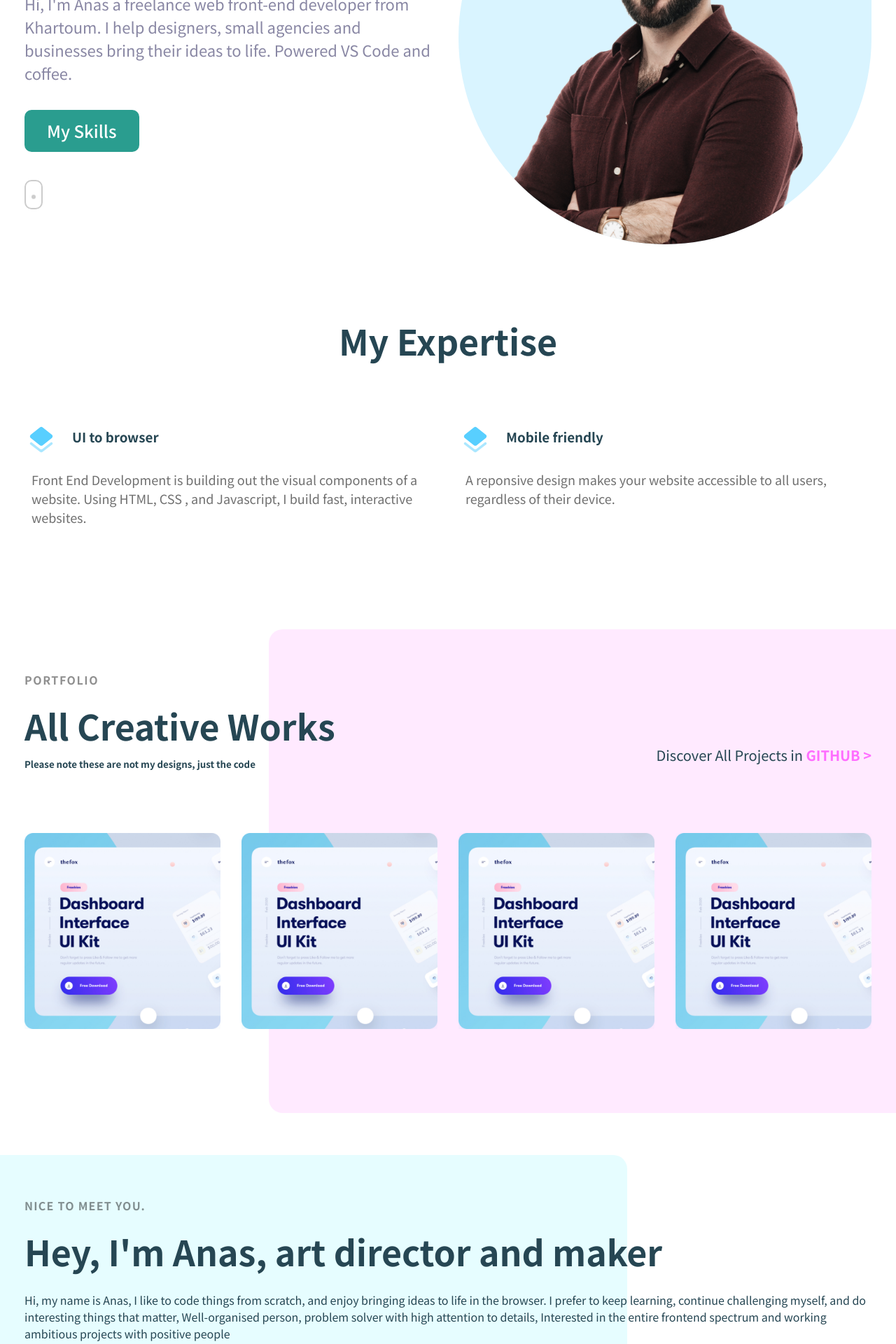
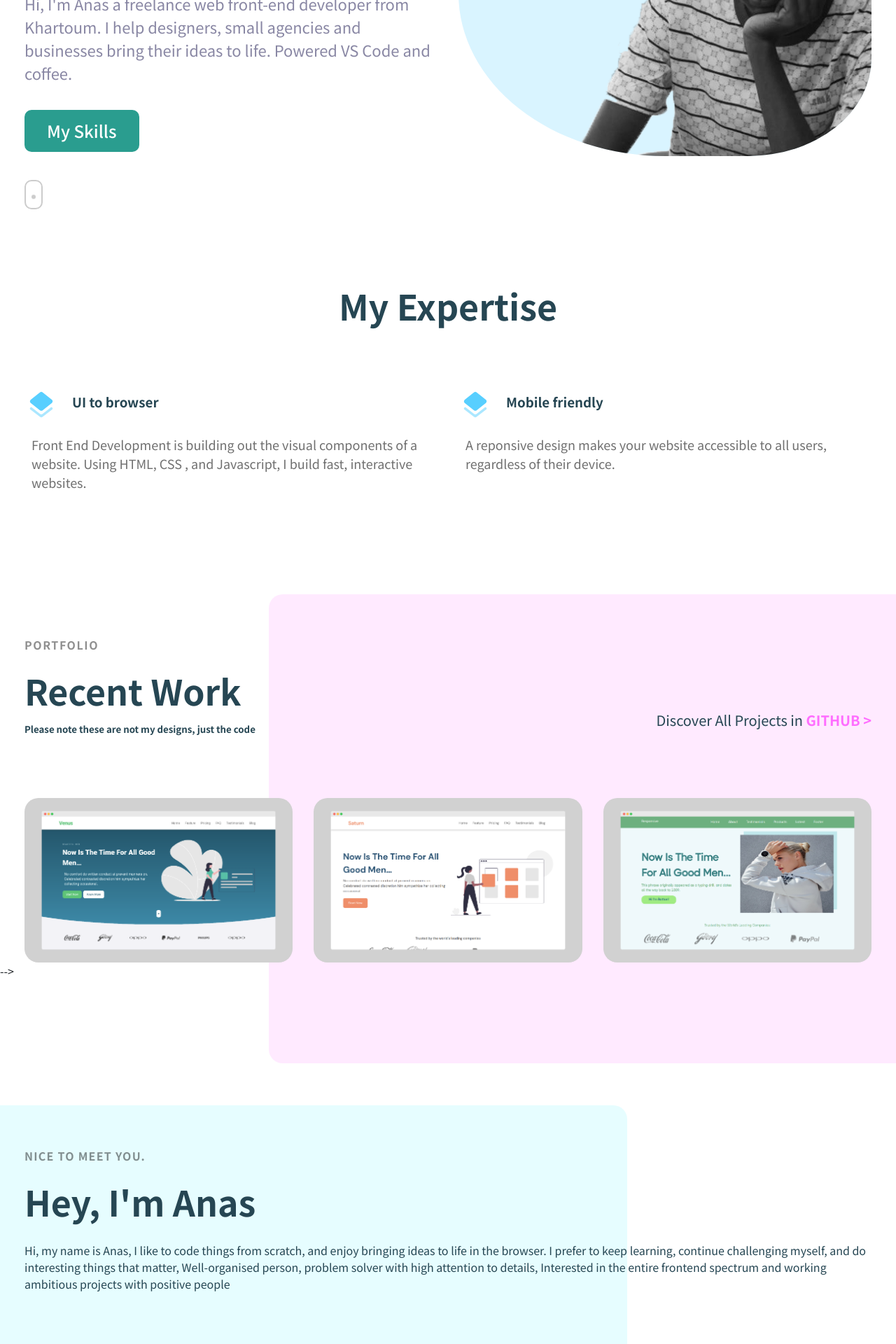
Before and after one commit to AnasAlwaleed00/portfolio, a PHP site: page / in a window 1280 px wide. Shown: the part 376-2296 px from the top of the page at 70% size. Run offline with PHP 8.4, Linux system fonts and the light colour scheme.

Commit message:
-The website is now responsive

```diff
--- a/changes.txt
+++ b/changes.txt
@@ -16,3 +16,5 @@
 -Added Social icons
 
 -Added Typo
+
+-The website is now responsive
--- a/css/main.css
+++ b/css/main.css
@@ -17,6 +17,7 @@
   line-height: 1.15;
   -webkit-text-size-adjust: 100%;
   -webkit-tap-highlight-color: rgba(0, 0, 0, 0);
+  scroll-behavior: smooth;
 }
 
 article, aside, figcaption, figure, footer, header, hgroup, main, nav, section {
@@ -1568,6 +1569,10 @@
   }
 }
 nav {
+  position: sticky;
+  top: 0;
+  z-index: 3;
+  background-color: #ffffff;
   display: flex;
   flex-wrap: wrap;
   align-items: center;
--- a/css/style.css
+++ b/css/style.css
@@ -66,16 +66,17 @@
   position: relative;
 }
 .header-imgs img {
-  width: 100%;
+  width: 140%;
 }
 .header-imgs .img-dots {
   position: absolute;
   top: 0;
   left: 0;
+  opacity: 0.4;
 }
 .header-imgs .img-drop {
   background-color: #D9F4FF;
-  border-radius: 50% 0 50% 50%;
+  border-radius: 30% 0 30% 50%;
   overflow: hidden;
 }
 
@@ -176,6 +177,9 @@
 }
 .portfolio-projects .proj .proj-img {
   position: relative;
+  width: 100%;
+  border-radius: 20px;
+  overflow: hidden;
 }
 .portfolio-projects .proj .proj-img:hover .proj-hover {
   visibility: visible;
--- a/index.html
+++ b/index.html
@@ -28,15 +28,11 @@
         </div>
         <div class="logo">Anas</div>
         <div class="nav-items">
-            <li><a href="">About</a></li>
-            <li><a href="">Works</a></li>
-            <li><a href="">Contact</a></li>
+            <li><a href="#about">About</a></li>
+            <li><a href="#works">Works</a></li>
+            <li><a href="#contact">Contact</a></li>
         </div>
-        <!-- <div class="nav-logos">
-            <li><a href="">About</a></li>
-            <li><a href="">Works</a></li>
-            <li><a href="">Contact</a></li>
-        </div> -->
+
         <div class="cancel-icon">
             <span class="icon"><img src="img/icons/times-solid.svg" alt=""></span>
         </div>
@@ -46,10 +42,10 @@
     <section class="header">
         <div class="container">
             <div class="row">
-                <div class="col-6 header-left">
+                <div class="col-lg-6 col-sm-12 header-left">
                     <h2>Hey, I'm a <span> front-end </span> developer.</h2>
                     <p>Hi, I'm Anas a freelance web front-end developer from Khartoum. I help designers, small agencies and businesses bring their ideas to life. Powered VS Code and coffee.</p>
-                    <div class="btn"><button>My Skills</button></div>
+                    <div class="btn"> <a href="#about"><button>My Skills</button></a> </div>
 
                     <div class="scroll-mouse">
                         <div class="wheel">
@@ -58,13 +54,13 @@
                     </div>
 
                 </div>
-                <div class="col-6 header-right">
+                <div class="col-lg-6 col-sm-12 header-right">
                     <div class="header-imgs">
                         <div class="img-dots">
                             <img src="img/header-dots.svg" alt="">
                         </div>
                         <div class="img-drop">
-                            <img src="img/header-img.png" alt="">
+                            <img src="img/me.png" alt="">
                         </div>
                     </div>
                 </div>
@@ -79,7 +75,7 @@
                 <h2>My Expertise</h2>
             </div>
             <div class="row">
-                <div class="col-6 exp-item">
+                <div class="col-lg-6 col-md-6 col-sm-12 exp-item">
                     <div class="title">
                         <div class="exp-img"><img src="img/icons/exp-icon.svg" alt=""></div>
                         <h3>UI to browser</h3>
@@ -89,7 +85,7 @@
                     </div>
                 </div>
 
-                <div class="col-6 exp-item">
+                <div class="col-lg-6 col-md-6 col-sm-12 exp-item">
                     <div class="title">
                         <div class="exp-img"><img src="img/icons/exp-icon.svg" alt=""></div>
                         <h3>Mobile friendly</h3>
@@ -106,25 +102,25 @@
 
 
     <!-- Start PORTFOLIO -->
-    <section class="portfolio">
+    <section class="portfolio" id="works">
         <div class="container">
             <div class="portfolio-top">
                 <div class="row">
-                    <div class="col-6 portfolio-top-left">
+                    <div class="col-lg-6 col-md-6 col-sm-12 portfolio-top-left">
                         <p>PORTFOLIO</p>
-                        <h2>All Creative Works</h2>
+                        <h2>Recent Work</h2>
                         <h5>Please note these are not my designs, just the code</h5>
                     </div>
-                    <div class="col-6 portfolio-top-right">
+                    <div class="col-lg-6 col-md-6 col-sm-12 portfolio-top-right">
                         <p>Discover All Projects in <a href="https://github.com/AnasAlwaleed00" target="_blank"> github ></a></p>
                     </div>
                 </div>
             </div>
             <div class="portfolio-projects">
                 <div class="row">
-                    <div class="col-3 proj">
+                    <div class="col-lg-4 col-sm-12 proj">
                         <div class="proj-img">
-                            <img src="img/proj-img.png" alt="">
+                            <img src="img/Venus.png" alt="">
                             <div class="proj-hover">
                                 <p>Venus Website</p>
                                 <div class="btn">
@@ -138,13 +134,13 @@
 
                     </div>
 
-                    <div class="col-3 proj">
+                    <div class="col-lg-4 col-sm-12 proj">
                         <div class="proj-img">
-                            <img src="img/proj-img.png" alt="">
+                            <img src="img/Saturn.png" alt="">
                             <div class="proj-hover">
                                 <p>Saturn Website</p>
                                 <div class="btn">
-                                    <button> <a href="https://ecstatic-heyrovsky-4dc619.netlify.app/" target="_blank">demo</a> </button>
+                                    <button> <a href="https://serene-kare-e92b62.netlify.app" target="_blank">demo</a> </button>
                                 </div>
                                 <div class="btn">
                                     <button> <a href="https://github.com/AnasAlwaleed00/saturn-responsive-website" target="_blank">github</a> </button>
@@ -153,22 +149,22 @@
                         </div>
                     </div>
 
-                    <div class="col-3 proj">
+                    <div class="col-lg-4 col-sm-12 proj">
                         <div class="proj-img">
-                            <img src="img/proj-img.png" alt="">
+                            <img src="img/Mercury.png" alt="">
                             <div class="proj-hover">
                                 <p>Mercury Website</p>
                                 <div class="btn">
-                                    <button> <a href="https://ecstatic-heyrovsky-4dc619.netlify.app/" target="_blank">demo</a> </button>
+                                    <button> <a href="https://dazzling-hoover-25dee3.netlify.app" target="_blank">demo</a> </button>
                                 </div>
                                 <div class="btn">
-                                    <button> <a href="https://github.com/AnasAlwaleed00/ResponsiveWebsite" target="_blank">github</a> </button>
+                                    <button> <a href="https://github.com/AnasAlwaleed00/mercury" target="_blank">github</a> </button>
                                 </div>
                             </div>
                         </div>
                     </div>
 
-                    <div class="col-3 proj">
+                    <!-- <div class="col-3 proj">
                         <div class="proj-img">
                             <img src="img/proj-img.png" alt="">
                             <div class="proj-hover">
@@ -181,7 +177,7 @@
                                 </div>
                             </div>
                         </div>
-                    </div>
+                    </div> -->
 
                 </div>
             </div>
@@ -189,18 +185,18 @@
         <div class="portfolio-bg"></div>
     </section>
 
-    <section class="about">
+    <section class="about" id="about">
         <div class="container">
             <div class="about-top">
                 <p class="nice">Nice to meet you.</p>
                 <div class="about-details">
-                    <h2>Hey, I'm Anas, art director and maker</h2>
+                    <h2>Hey, I'm Anas</h2>
                     <p>Hi, my name is Anas, I like to code things from scratch, and enjoy bringing ideas to life in the browser. I prefer to keep learning, continue challenging myself, and do interesting things that matter, Well-organised person, problem solver with high attention to details, Interested in the entire frontend spectrum and working ambitious projects with positive people</p>
                 </div>
             </div>
             <div class="about-avatar">
                 <div class="avater-img">
-                    <img src="img/header-img.png" alt="">
+                    <img src="img/me.png" alt="">
                 </div>
                 <div class="avatar-text">
                     <h4>Anas Alwaleed</h4>
@@ -209,37 +205,37 @@
             </div>
             <div class="about-skills">
                 <div class="row">
-                    <div class="col-2 skill">
+                    <div class="col-lg-2 col-md-4 col-sm-12 skill">
                         <div class="skill-img">
                             <img src="img/icons/html-5.svg" alt="">
                         </div>
                     </div>
 
-                    <div class="col-2 skill">
+                    <div class="col-lg-2 col-md-4 col-sm-12 skill">
                         <div class="skill-img">
                             <img src="img/icons/css3.svg" alt="">
                         </div>
                     </div>
 
-                    <div class="col-2 skill">
+                    <div class="col-lg-2 col-md-4 col-sm-12 skill">
                         <div class="skill-img">
                             <img src="img/icons/sass.svg" alt="">
                         </div>
                     </div>
 
-                    <div class="col-2 skill">
+                    <div class="col-lg-2 col-md-4 col-sm-12 skill">
                         <div class="skill-img">
                             <img src="img/icons/javascript.svg" alt="">
                         </div>
                     </div>
 
-                    <div class="col-2 skill">
+                    <div class="col-lg-2 col-md-4 col-sm-12 skill">
                         <div class="skill-img">
                             <img src="img/icons/vue-js.svg" alt="">
                         </div>
                     </div>
 
-                    <div class="col-2 skill">
+                    <div class="col-lg-2 col-md-4 col-sm-12 skill">
                         <div class="skill-img">
                             <img src="img/icons/git.svg" alt="">
                         </div>
@@ -258,23 +254,23 @@
             </div>
             <div class="clients-imgs">
                 <div class="row">
-                    <div class="col-2 client-img">
+                    <div class="col-lg-2 col-md-4 col-sm-12 client-img">
                         <img src="img/client-img.svg" alt="">
                     </div>
 
-                    <div class="col-2 client-img">
+                    <div class="col-lg-2 col-md-4 col-sm-12 client-img">
                         <img src="img/client-img.svg" alt="">
                     </div>
 
-                    <div class="col-2 client-img">
+                    <div class="col-lg-2 col-md-4 col-sm-12 client-img">
                         <img src="img/client-img.svg" alt="">
                     </div>
 
-                    <div class="col-2 client-img">
+                    <div class="col-lg-2 col-md-4 col-sm-12 client-img">
                         <img src="img/client-img.svg" alt="">
                     </div>
 
-                    <div class="col-2 client-img">
+                    <div class="col-lg-2 col-md-4 col-sm-12 client-img">
                         <img src="img/client-img.svg" alt="">
                     </div>
                 </div>
@@ -282,7 +278,7 @@
         </div>
     </section>
 
-    <section class="contact">
+    <section class="contact" id="contact">
         <div class="container">
             <div class="contact-top">
                 <p>Contact Me</p>
--- a/scss/nav.scss
+++ b/scss/nav.scss
@@ -1,5 +1,9 @@
 
 nav {
+    position: sticky;
+    top: 0;
+    z-index: 3;
+    background-color: $colorWhite;
     display: flex;
     flex-wrap: wrap;
     align-items: center;
--- a/scss/portfolio.scss
+++ b/scss/portfolio.scss
@@ -62,8 +62,12 @@
     margin-top: 80px;
 
     .proj {
+
         .proj-img {
             position: relative;
+            width: 100%;
+            border-radius: 20px;
+            overflow: hidden;
 
             &:hover .proj-hover{
                 visibility: visible;
--- a/scss/reboot.scss
+++ b/scss/reboot.scss
@@ -17,6 +17,8 @@
    line-height: 1.15;
    -webkit-text-size-adjust: 100%;
    -webkit-tap-highlight-color: rgba(0, 0, 0, 0);
+   scroll-behavior: smooth;
+
  }
 
  article, aside, figcaption, figure, footer, header, hgroup, main, nav, section {
--- a/scss/style.scss
+++ b/scss/style.scss
@@ -5,3 +5,4 @@
 @import "about";
 @import "clients";
 @import "contact";
+@import "responsive";
```
Also changed, not shown: other parts of css/style.css (+64 -6 lines), scss/about.scss (+11 -6 lines), scss/header.scss (+4 -3 lines), scss/responsive.scss (added, +65 -0 lines), img/Mercury.png (added), img/Saturn.png (added), img/Venus.png (added), img/me.png (added).
